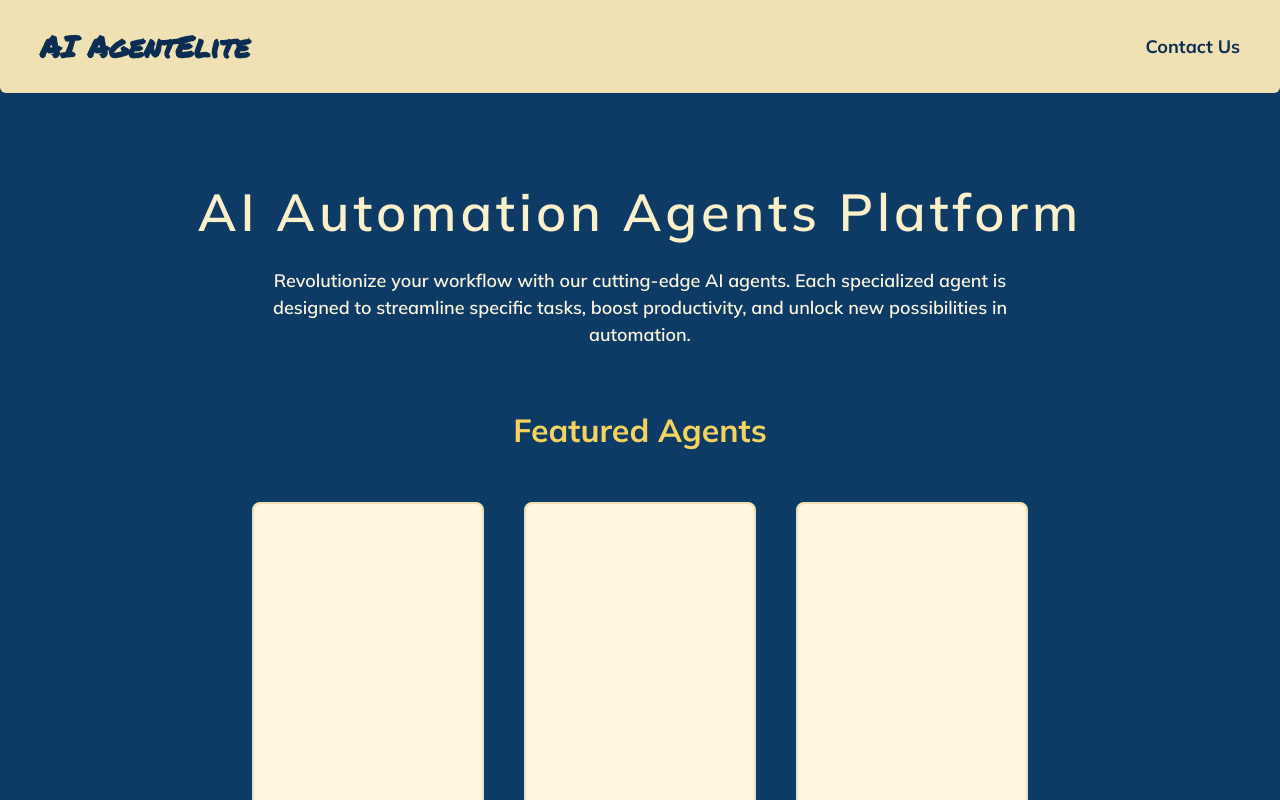
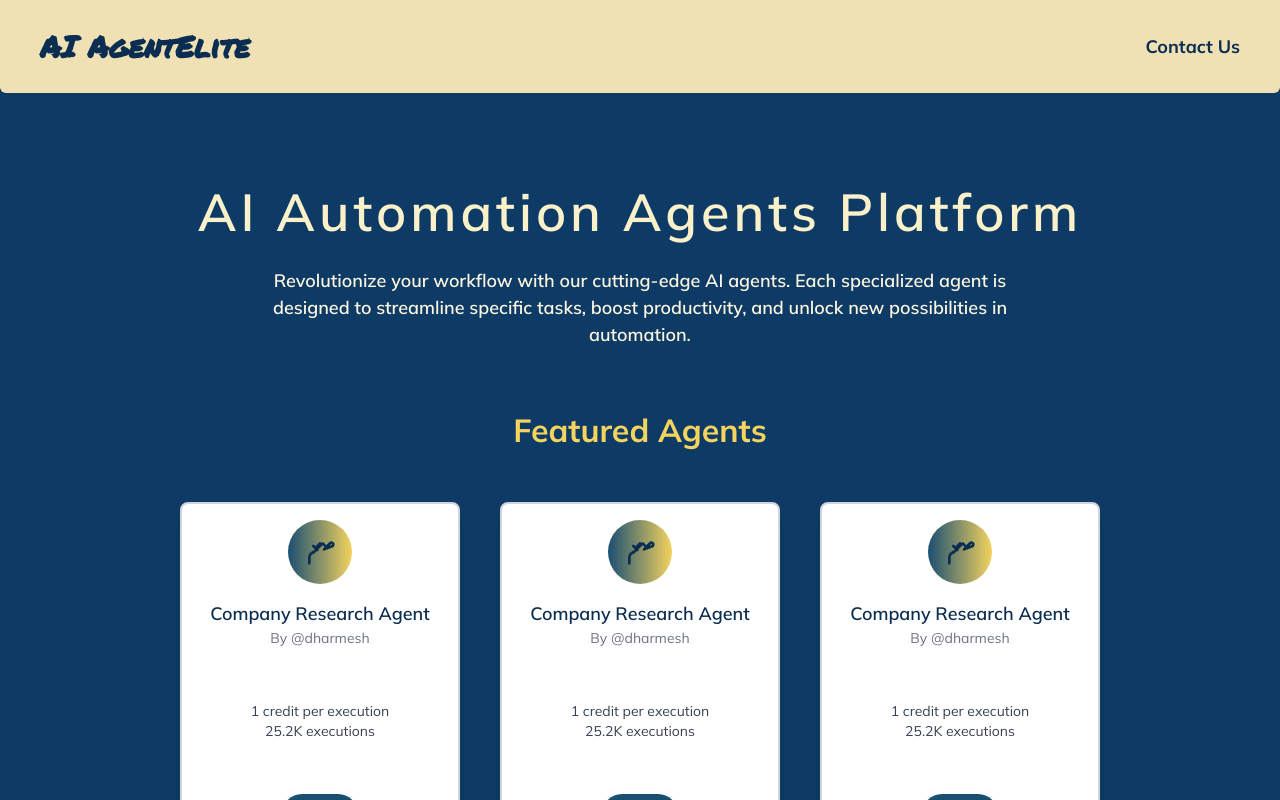
Before and after one commit to nikhilgupta58/agents-ai, a React (Vite) app: page /agents in a window 1280 px wide. Built offline with nearby package versions, Linux system fonts and the light colour scheme.

Commit message:
first commit

```diff
--- a/src/components/AgentBox.tsx
+++ b/src/components/AgentBox.tsx
@@ -1,5 +1,43 @@
 export default function AgentBox() {
   return (
-    <div className="flex justify-center items-center w-full md:w-[232px] h-[330px] bg-secondary-light rounded-lg border-2 border-secondary-dark transition-transform transform hover:scale-105 hover:shadow-lg duration-300 ease-in-out"></div>
+    <div className="flex flex-col justify-between items-center w-full md:w-[280px] h-[350px] bg-white rounded-lg border-2 border-gray-300 shadow-lg transition-transform transform hover:scale-105 hover:shadow-2xl duration-300 ease-in-out p-4">
+      {/* Top Section with Icon */}
+      <div className="flex flex-col items-center">
+        <div className="w-16 h-16 mb-4 bg-gradient-to-r from-primary-light to-tertiary rounded-full flex justify-center items-center">
+          {/* Placeholder for Icon */}
+          <svg
+            xmlns="http://www.w3.org/2000/svg"
+            className="h-8 w-8 text-primary-dark"
+            fill="none"
+            viewBox="0 0 24 24"
+            stroke="currentColor"
+          >
+            <path
+              strokeLinecap="round"
+              strokeLinejoin="round"
+              strokeWidth="2"
+              d="M15 10l4.553-4.553a1.5 1.5 0 011.908-.108l.141.11a1.5 1.5 0 01.11 1.907l-.11.142L15 10zM4 20.5v-4.2a4.5 4.5 0 012.765-4.141L7 12.5l3-3m4-4l3 3m-3-3L7 12.5m3-3v-2m2-2l-3 3m-2-1l3 3"
+            />
+          </svg>
+        </div>
+        <h3 className="text-lg font-semibold text-primary-dark">
+          Company Research Agent
+        </h3>
+        <p className="text-sm text-gray-500">By @dharmesh</p>
+      </div>
+
+      {/* Middle Section with Info */}
+      <div className="text-center">
+        <p className="text-sm text-gray-700">1 credit per execution</p>
+        <p className="text-sm text-gray-700">25.2K executions</p>
+      </div>
+
+      {/* Bottom Section with Button */}
+      <div>
+        <button className="bg-primary-light text-white font-semibold py-2 px-6 rounded-full shadow-md hover:bg-primary-dark transition duration-300">
+          Use
+        </button>
+      </div>
+    </div>
   );
 }
--- a/src/pages/Agents/view.tsx
+++ b/src/pages/Agents/view.tsx
@@ -24,7 +24,7 @@ export default function Agents() {
       </div>
       <div className="flex flex-col py-10 px-5 md:px-10 justify-center items-center w-full gap-[48px] bg-primary-dark">
         <p className="text-[32px] font-bold text-tertiary">Our Other Agents</p>
-        <div className="grid gap-[40px] w-full md:w-auto justify-center items-center grid-cols-1 sm:grid-cols-2 md:grid-cols-3 lg:grid-cols-4">
+        <div className="grid gap-[40px] w-full md:w-auto justify-center items-center grid-cols-1 sm:grid-cols-2 md:grid-cols-3 lg:grid-cols-3">
           {Array.from({ length: 10 }, (_, id) => (
             <AgentBox key={id} />
           ))}
```
